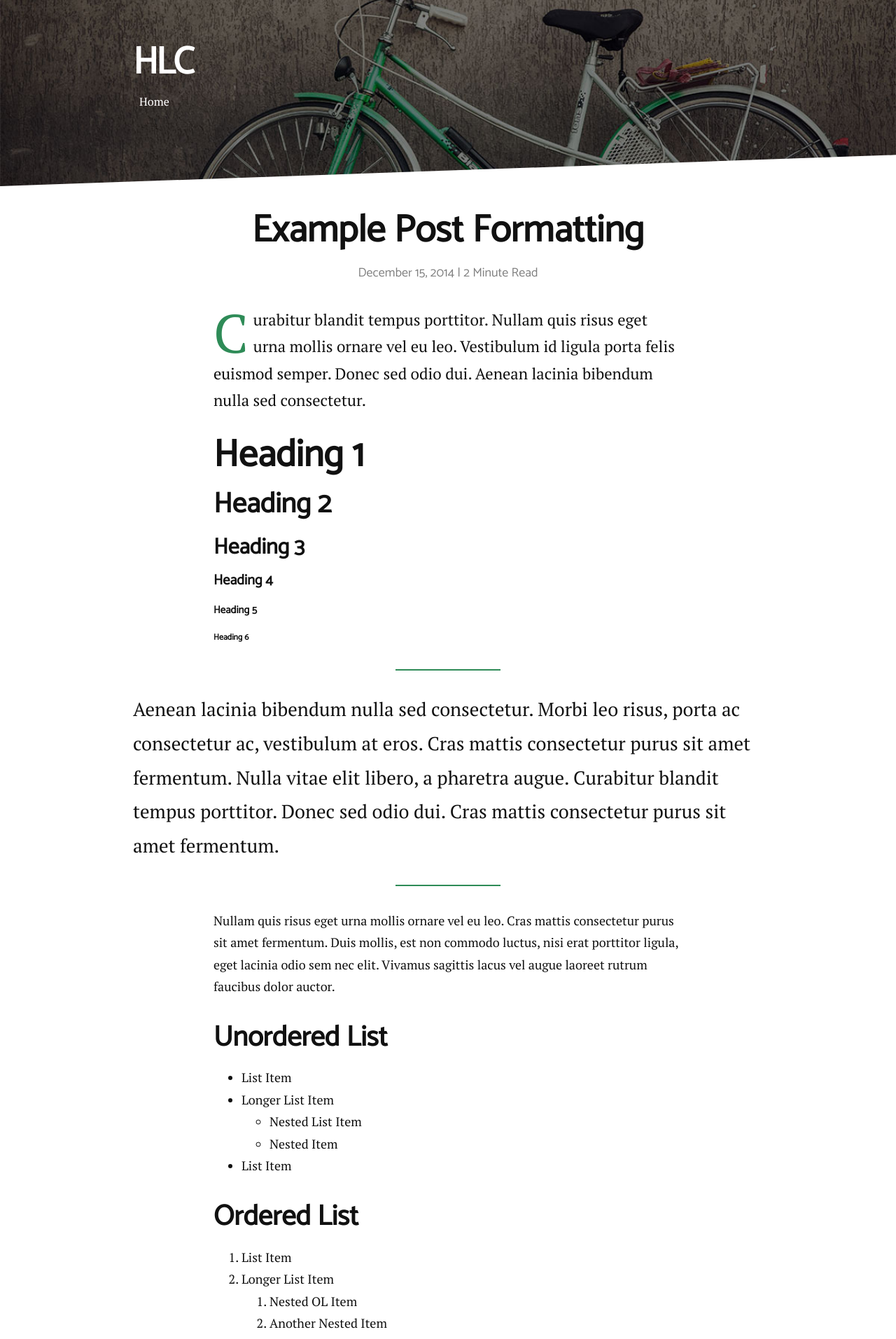
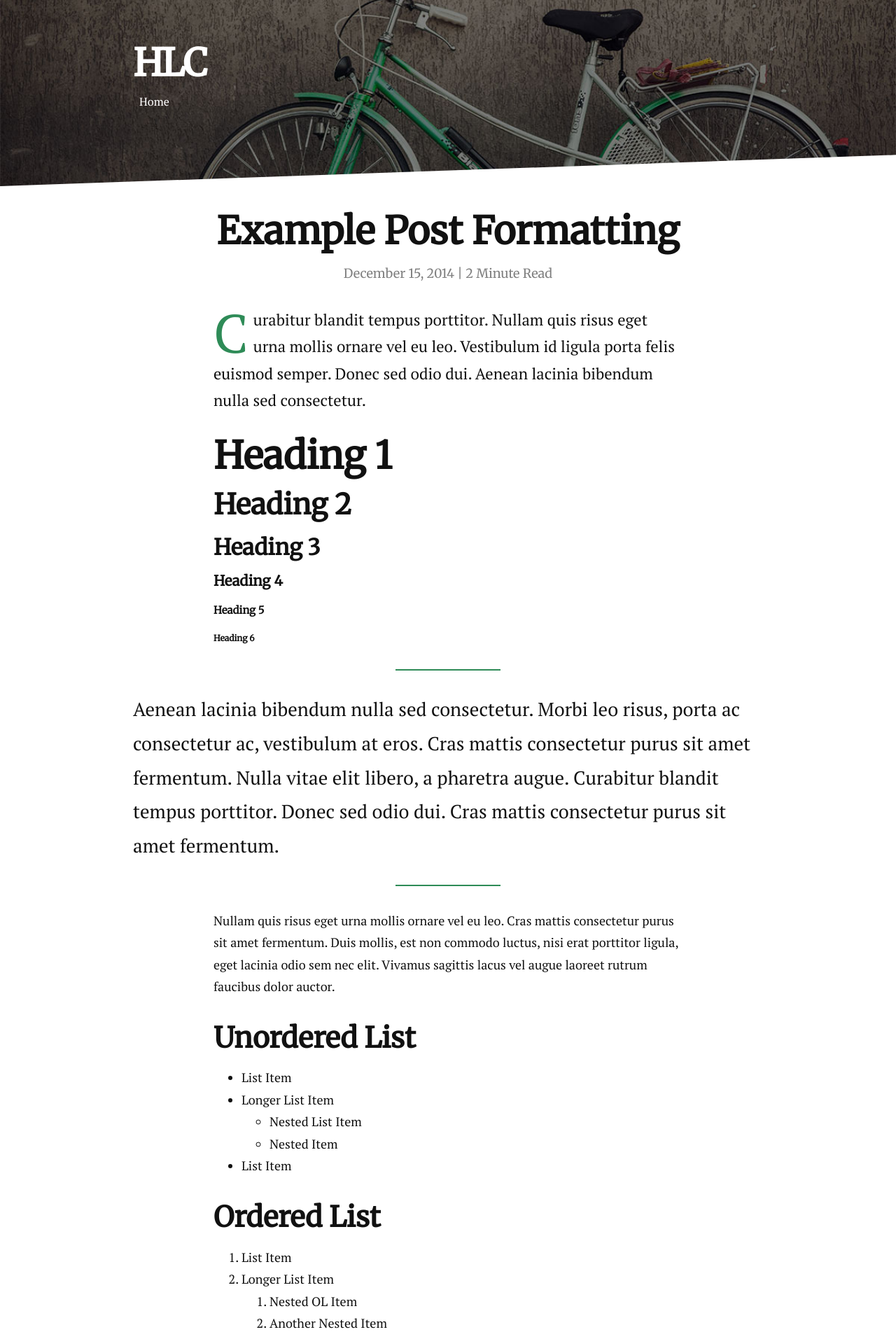
Before and after one commit to happylifecap/happylifecap.github.com, a Jekyll site: the page built from _posts/2014-12-15-example-post-formatting.markdown, in a window 1280 px wide. Shown: the top 1913 px of the page at 70% size. Built offline with Jekyll 4.4.1, drawn with Linux system fonts in a browser that asks for light colours; nearby versions of some CDN libraries.

Commit message:
anything?

```diff
--- a/_includes/footer.html
+++ b/_includes/footer.html
@@ -1,6 +1,7 @@
 <footer>
   <div class="container">
     <div class="row">
+      <div class="footer manu">
           <ul>
             <li><a href="{{ site.baseurl }}">About Us</a></li>
             <li><a href="{{ site.baseurl }}/work">Portfolio</a></li>
@@ -10,4 +11,5 @@
         </div>
         <p>Copyright &copy; {{ site.time | date: '%Y' }} Developed by <a href="http://erino2oo.com">Erin O'Toole</a>. All rights reserved.</p>
       </div>
+    </div>
 </footer>
--- a/assets/css/style.css
+++ b/assets/css/style.css
@@ -1,11 +1,12 @@
 @import url(http://fonts.googleapis.com/css?family=Open+Sans:300,400,800);
 @import url(http://fonts.googleapis.com/css?family=PT+Serif:400,700,400italic,700italic);
 @import url('https://fonts.googleapis.com/css?family=Catamaran');
+@import url('https://fonts.googleapis.com/css?family=Merriweather');
 .button,.button-secondary,.button-tertiary,.button__outline{
 	background-color:#2e8b57;
 	display:inline-block;
 	position:relative;
-	font-family:"Catamaran",sans-serif;
+	font-family:"Merriweather",serif;
 	text-decoration:none;
 	color:#fff;
 	font-size:1em;
@@ -101,7 +102,7 @@ th:last-child{border-right:0}
 body{font-size:1em;line-height:1.45}
 body .intro{font-size:1.25em;line-height:1.7}
 @media (min-width: 43.75em){body{font-size:1em;line-height:1.375}}
-h1,.h1,h2,.h2,h3,.h3,h4,.h4,h5,.h5,h6,.h6{margin:.5rem 0 1.5rem;font-family:"Catamaran",sans-serif}
+h1,.h1,h2,.h2,h3,.h3,h4,.h4,h5,.h5,h6,.h6{margin:.5rem 0 1.5rem;font-family:"Merriweather",serif}
 h1,.h1{font-size:2em;line-height:1.25}
 @media (min-width: 43.75em){h1,.h1{font-size:2.5em;line-height:1.125}}
 @media (min-width: 56.25em){h1,.h1{font-size:3em;line-height:1.05}}
@@ -137,19 +138,51 @@ a:hover{color:#1b5233}
 .noList{list-style:none;padding-left:0;margin-left:0}
 dt{font-weight:bold}
 dd{margin:0 0 1.5rem}
+footer {
+  background: #F5F5F5;
+  text-align: center;
+  padding-top: 48px;
+  padding-bottom: 55px;
+}
+footer p {
+  font-size: 13px;
+  line-height: 25px;
+  color: #919191;
+}
+footer a {
+  color: #595959;
+}
+footer .footer-manu {
+  padding-bottom: 25px;
+}
+footer .footer-manu ul {
+  margin: 0px;
+  padding: 0px;
+}
+footer .footer-manu ul li {
+  display: inline-block;
+  padding: 0px 20px;
+}
+footer .footer-manu ul li a {
+  display: inline-block;
+  color: #494949;
+}
+footer .footer-manu ul li a:hover {
+  color: #000;
+}
 .post ul ul,.post ul ol,.post ol ul,.post ol ol{margin:0}
 .pageTitle{margin:2rem auto 1em;text-align:center}
 .content{padding-top:1em}
 .header{background-color:#2e8b57;background-image:url("../img/touring.jpg");background-size:cover;background-position:center center;color:white;padding:0;height:3em}
 .header .container{padding:0;max-width:100%;margin-left:auto;margin-right:auto}
 .header .container:after{content:" ";display:block;clear:both}
-.header h1{margin:0;float:left;padding-left:2rem;font-size:1em;line-height:3em;font-family:"Catamaran",sans-serif;font-weight:800;text-transform:uppercase}
+.header h1{margin:0;float:left;padding-left:2rem;font-size:1em;line-height:3em;font-family:"Merriweather",serif;font-weight:800;text-transform:uppercase}
 .header h1 a{color:white;text-decoration:none}
 .post .postTitle{text-align:center;margin-top:2rem;margin-bottom:1rem}
 .post blockquote{clear:both;margin:2.5em 0;padding:0;line-height:1.8;position:relative}
 .post blockquote:before{content:"";position:absolute;top:-1.25em;background:#2e8b57;display:block;height:2px;width:150px;left:calc(50% - 75px)}
 .post blockquote:after{content:"";position:absolute;bottom:-1.25em;background:#2e8b57;display:block;height:2px;width:150px;left:calc(50% - 75px)}
-.post .meta{text-align:center;color:gray;font-family:"Catamaran",sans-serif;font-weight:300}
+.post .meta{text-align:center;color:gray;font-family:"Merriweather",serif;font-weight:300}
 .post figure{margin:3rem 0}
 .post figure figcaption{text-align:center;font-size:.9em;font-style:italic;color:#5e5e5e}
 .post figure img{margin:0 auto;display:block}
@@ -159,7 +192,7 @@ dd{margin:0 0 1.5rem}
 .post .featuredImage{position:relative;margin-top:2rem}
 .post .featuredImage img{margin-bottom:0}
 .postNav{border-top:1px solid #e6e6e6;border-bottom:1px solid #e6e6e6;overflow:hidden}
-.postNav .prev,.postNav .next{display:block;width:100%;height:5rem;overflow:hidden;position:relative;font-family:"Catamaran",sans-serif;font-weight:800;font-size:.9em;text-transform:uppercase;text-align:center}
+.postNav .prev,.postNav .next{display:block;width:100%;height:5rem;overflow:hidden;position:relative;font-family:"Merriweather",serif;font-weight:800;font-size:.9em;text-transform:uppercase;text-align:center}
 .postNav .prev img,.postNav .next img{z-index:1;display:block;position:absolute;top:50%;-webkit-transform:translateY(-50%);-ms-transform:translateY(-50%);transform:translateY(-50%);left:0;width:100%;height:auto}
 .postNav .prev span,.postNav .next span{z-index:10;position:relative;padding:.5rem;position:absolute;top:50%;-webkit-transform:translateY(-50%);-ms-transform:translateY(-50%);transform:translateY(-50%);width:100%;line-height:1.4}
 .postNav .prev.image,.postNav .next.image{text-decoration:none;color:white;text-shadow:1px 1px 3px rgba(0,0,0,0.8);padding:0 .5rem;position:relative;-webkit-transition:all 0.2s ease-in-out;transition:all 0.2s ease-in-out}
@@ -183,7 +216,7 @@ dd{margin:0 0 1.5rem}
 .posts li:before{content:"";position:absolute;bottom:-2rem;left:0;background:#e6e6e6;height:2px;width:60px}
 .posts li a{text-decoration:none}
 .posts li a:hover{text-decoration:underline}
-.posts li .date{color:gray;font-family:"Catamaran",sans-serif;font-weight:300;font-size:.8em}
+.posts li .date{color:gray;font-family:"Merriweather",serif;font-weight:300;font-size:.8em}
 .posts li h3{margin:0 0 .5em}@media only screen and (min-width: 900px){.content{padding-top:0;position:relative;z-index:1}
 .content:after{z-index:-1;background:white;content:"";display:block;width:100%;height:10em;position:absolute;top:-2em;left:0;-webkit-transform:skewY(-2deg);-ms-transform:skewY(-2deg);transform:skewY(-2deg);-webkit-transform-origin:bottom left;-ms-transform-origin:bottom left;transform-origin:bottom left}
 .container{max-width:900px;margin-left:auto;margin-right:auto;padding:0}
--- a/assets/scss/style.scss
+++ b/assets/scss/style.scss
@@ -6,6 +6,7 @@
 
 // Import fonts from Google
 @import url('https://fonts.googleapis.com/css?family=Catamaran');
+@import url('https://fonts.googleapis.com/css?family=Merriweather');
 @import url(http://fonts.googleapis.com/css?family=Open+Sans:300,400,800);
 @import url(http://fonts.googleapis.com/css?family=PT+Serif:400,700,400italic,700italic);
 
```
